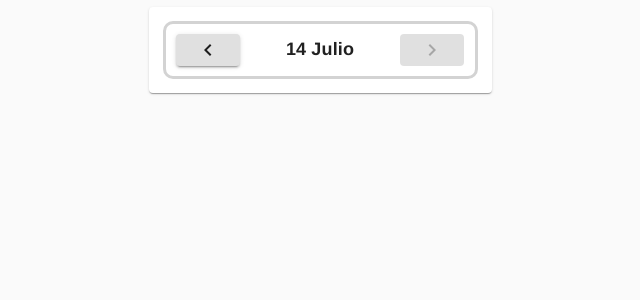
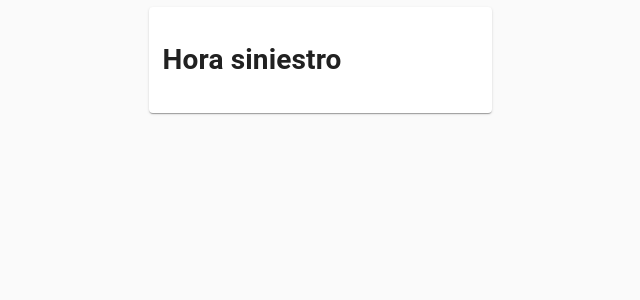
Before and after one commit to aronysalvador/AdmisionFront, a React (Create React App) app: page / in a window 1280 px wide. Shown: the top 300 px of the page, without its empty margins (320-960 px from the left). Built offline with nearby package versions, Linux system fonts and the light colour scheme.

Commit message:
Add HoraSiniestro

```diff
--- a/src/containers/FechaHoraSiniestro/FechaHoraSiniestro.jsx
+++ b/src/containers/FechaHoraSiniestro/FechaHoraSiniestro.jsx
@@ -1,8 +1,9 @@
 import React from "react";
 import FechaSiniestro from "../../components/FechaSiniestro/FechaSiniestro";
+import HoraSiniestro from "./../../components/HoraSiniestro/HoraSiniestro";
 
 const FechaHoraSiniestro = () => {
-  return <FechaSiniestro />;
+  return <HoraSiniestro />;
 };
 
 export default FechaHoraSiniestro;
```
